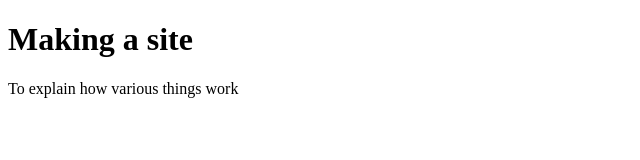
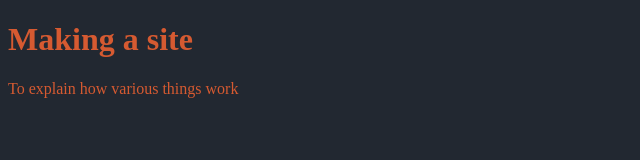
Before and after one commit to Elitedino/elitedino.github.io, a plain HTML site: page docs/index.html in a window 1280 px wide. Shown: the whole page, without its empty margins (0-640 px from the left). Drawn offline with nearby package versions, Linux system fonts and the light colour scheme.

Commit message:
changed colors
removed external files for now

```diff
--- a/docs/index.html
+++ b/docs/index.html
@@ -2,11 +2,23 @@
 <html>
 <head>
     <title>blank page for now</title>
+    <style>
+        body{
+            background-color: rgb(34, 40, 49);
+        }
+        h1{
+            color: rgb(214, 90, 49);
+        }
+        p{
+            color: rgb(214, 90, 49);
+        }
+    </style>
 </head>
 <body>
+
     <h1>Making a site</h1>
     <p>To explain how various things work</p>
-    <script src="https://ajax.googleapis.com/ajax/libs/jquery/3.5.1/jquery.min.js">
+    <script src="https://ajax.googleapis.com/ajax/libs/jquery/3.6.0/jquery.min.js">
 
     </script>
 </body>
--- a/docs/index.js
+++ /dev/null
@@ -1 +0,0 @@
-console.log('test site');
```
Also changed, not shown: docs/index.css (deleted).
